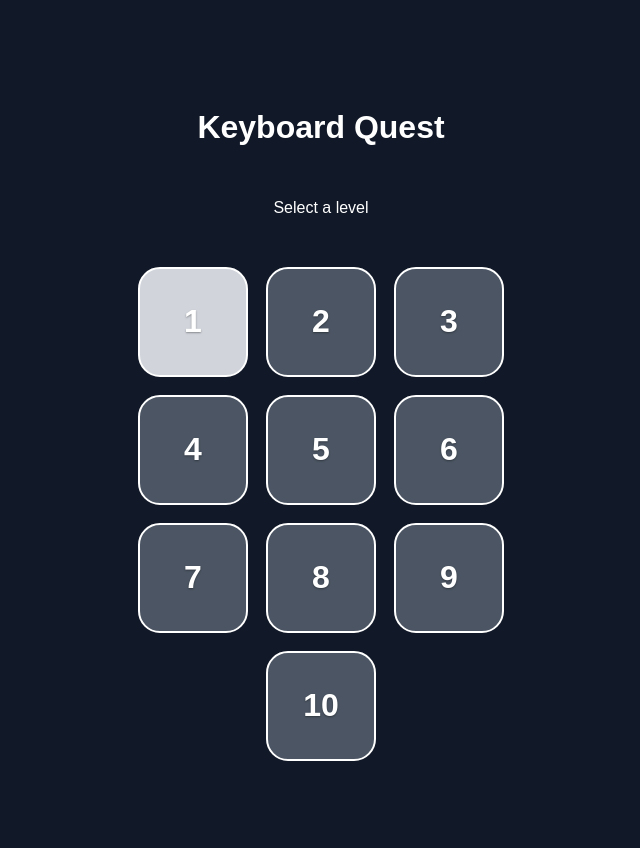
After one commit to Rohan-Stacks/Keyboard-Quest, a Django app: page /levels/ in a window 1280 px wide. The commit adds this page. Shown: the whole page, without its empty margins (319-959 px from the left). Run offline with Django 5.2, Linux system fonts and the light colour scheme.

Commit message:
Add level selection page and placeholder level routes
I made the 10-level selection page, linked the Start Game button to it, and added placeholder level pages so the app works without errors for now.

```diff
--- a/tutor/static/tutor/style.css
+++ b/tutor/static/tutor/style.css
@@ -1,4 +1,7 @@
-/* Adding basic stylization to the main page */
+/* Adding basic stylization to the main page,also added stylization to the level
+ boxes (Green background for completed levels, light gray background for the
+ next level to do, and dark gray background for levels that are not next and incomplete
+ (also changed the positioning on the main page a bit) */
 
 body {
     margin: 0;
@@ -9,14 +12,69 @@ body {
 
 .page {
     min-height: 100vh;
-    display: grid;
-    place-items: center;
+    display: flex;
+    flex-direction: column;
+    align-items: center;
+    justify-content: center;
     text-align: center;
+    gap: 16px;
+    padding: 24px;
 }
 
-button {
-    padding: 12px 20px;
-    border: none;
-    border-radius: 10px;
-    cursor: pointer;
+.start-btn {
+    display: inline-block;
+    padding: 12px 22px;
+    border-radius: 12px;
+    text-decoration: none;
+    color: white;
+    background: #2563eb;
+    border: 2px solid white;
+    font-weight: 700;
 }
+
+.level-grid {
+    display: grid;
+    grid-template-columns: repeat(3, 110px);
+    gap: 18px;
+    justify-content: center;
+    align-items: center;
+    margin-top: 18px;
+}
+
+.level-box {
+    width: 110px;
+    height: 110px;
+    border: 2px solid white;
+    border-radius: 22px;
+    display: flex;
+    align-items: center;
+    justify-content: center;
+    text-decoration: none;
+    box-sizing: border-box;
+    font-size: 2rem;
+    font-weight: 700;
+    color: white;
+    text-shadow: 0 1px 2px rgba(0, 0, 0, 0.35);
+}
+
+.level-box span {
+    font-weight: 700;
+    color: white;
+}
+
+.level-completed {
+    background: #16a34a;
+}
+
+.level-current {
+    background: #d1d5db;
+}
+
+.level-locked {
+    background: #4b5563;
+}
+
+.level-10 {
+    grid-column: 2;
+    justify-self: center;
+}
--- /dev/null
+++ b/tutor/templates/tutor/levels.html
@@ -0,0 +1,30 @@
+<!-- Making the level selection page (I did not yet add non-functionality
+for each button that ain't the next leve or completed)-->
+
+<!DOCTYPE html>
+<html lang="en">
+<head>
+    <meta charset="UTF-8">
+    <meta name="viewport" content="width=device-width, initial-scale=1.0">
+    <title>Choose a Level</title>
+    {% load static %}
+    <link rel="stylesheet" href="{% static 'tutor/style.css' %}">
+</head>
+<body>
+    <main class="page">
+        <h1>Keyboard Quest</h1>
+        <p>Select a level</p>
+
+        <section class="level-grid">
+            {% for level in levels %}
+                <a
+                    href="{% url 'level_placeholder' level.number %}"
+                    class="level-box level-{{ level.status }} {% if level.number == 10 %}level-10{% endif %}"
+                >
+                    <span>{{ level.number }}</span>
+                </a>
+            {% endfor %}
+        </section>
+    </main>
+</body>
+</html>
--- a/tutor/urls.py
+++ b/tutor/urls.py
@@ -3,4 +3,6 @@ from . import views
 
 urlpatterns = [
     path("", views.home, name="home"),
+    path("levels/", views.level_select, name="levels"),
+    path("level/<int:level>/", views.level_placeholder, name="level_placeholder"),
 ]
--- a/tutor/views.py
+++ b/tutor/views.py
@@ -1,4 +1,31 @@
 from django.shortcuts import render
+from django.http import Http404
 
 def home(request):
     return render(request, "tutor/home.html")
+
+
+def level_select(request):
+    completed_levels = 0  # temporary placeholder until the game tracks progress
+
+    levels = []
+    for number in range(1, 11):
+        if number <= completed_levels:
+            status = "completed"
+        elif number == completed_levels + 1:
+            status = "current"
+        else:
+            status = "locked"
+
+        levels.append({
+            "number": number,
+            "status": status,
+        })
+
+    return render(request, "tutor/levels.html", {"levels": levels})
+
+
+def level_placeholder(request, level):
+    if 1 <= level <= 10:
+        return render(request, "tutor/level_placeholder.html", {"level": level})
+    raise Http404("Level does not exist")
```
Also changed, not shown: tutor/templates/tutor/home.html (+4 -3 lines), tutor/templates/tutor/level_placeholder.html (added, +22 -0 lines).
